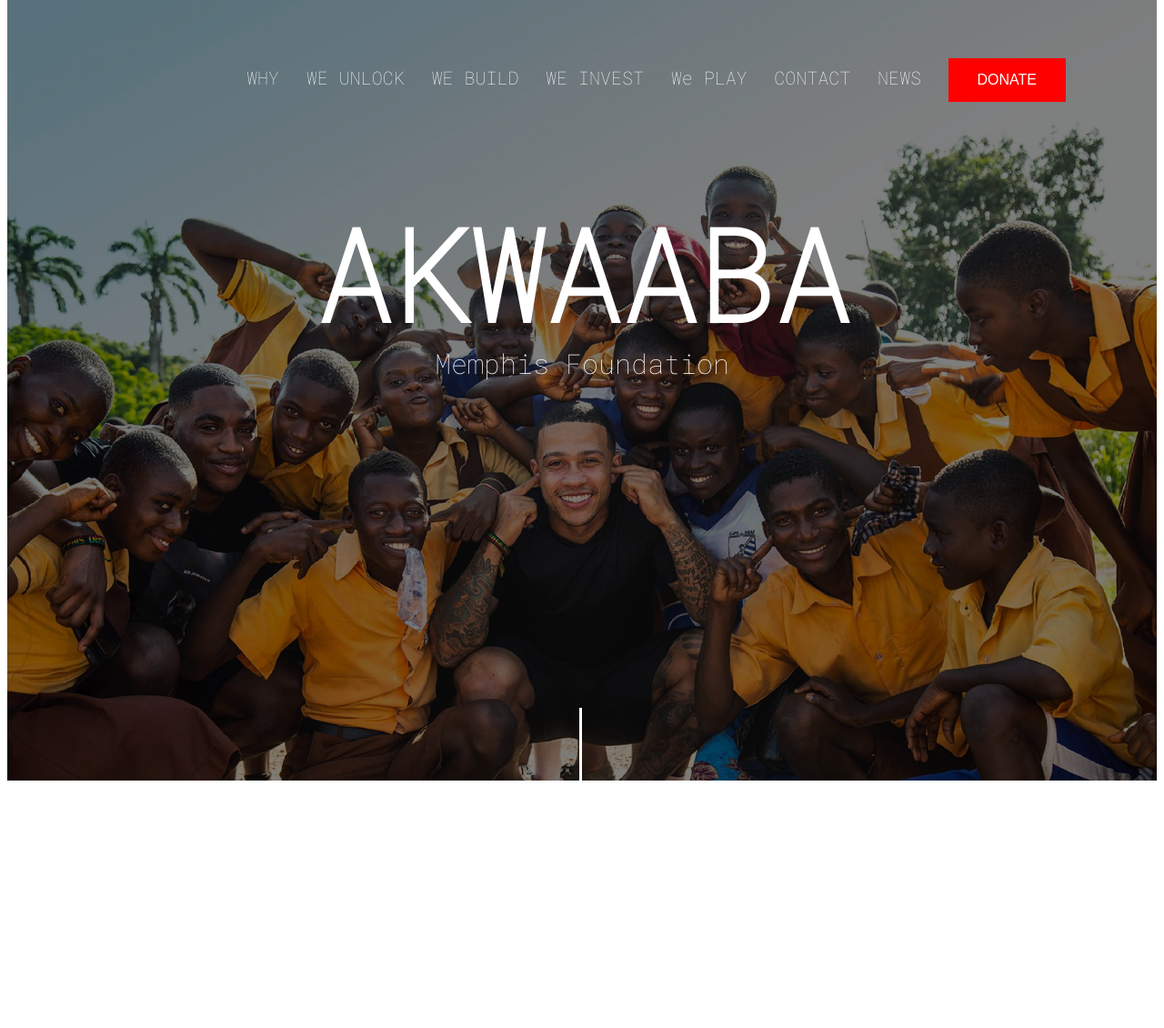
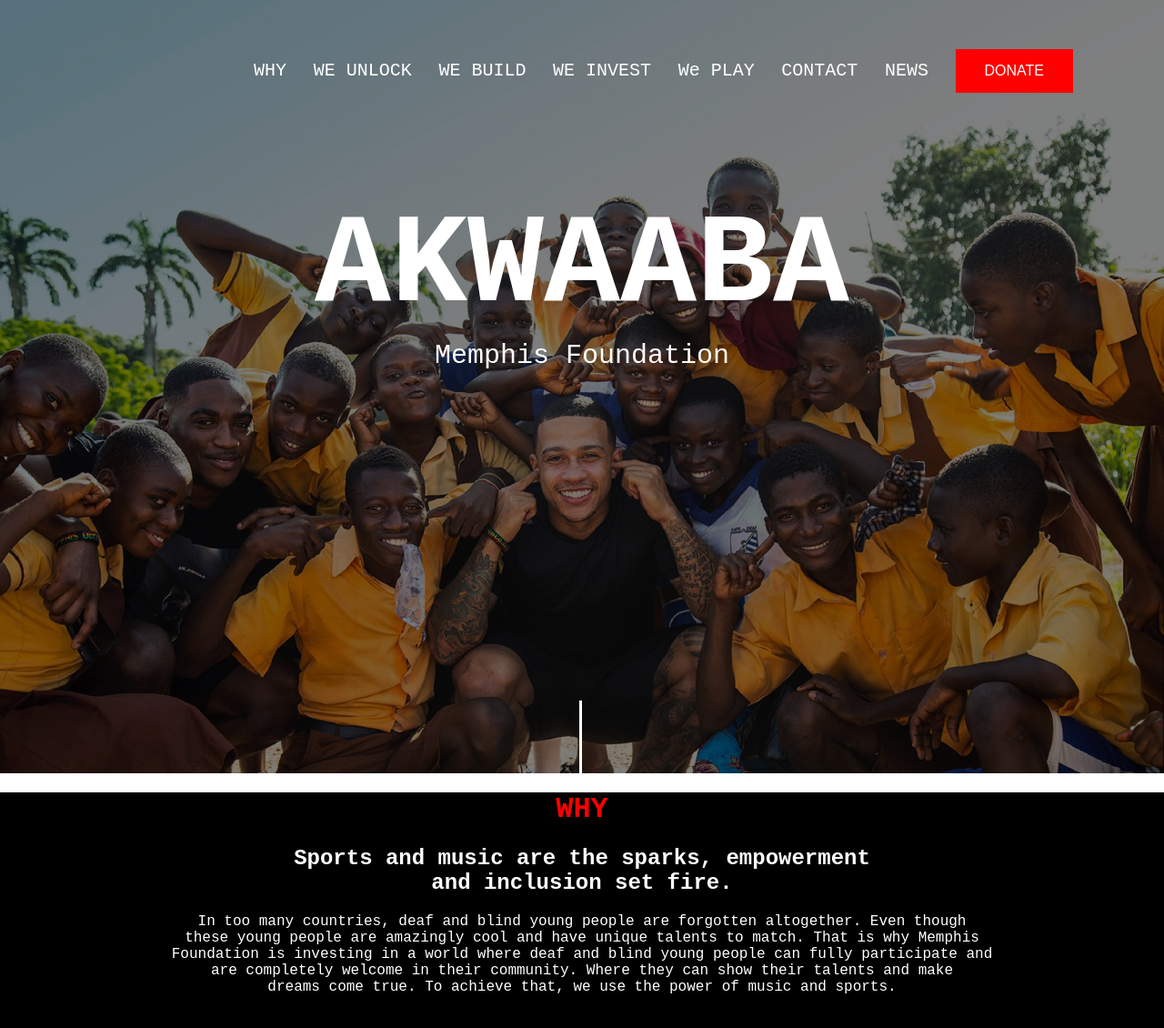
Before and after one commit to RashidLansah/webmockup, a plain HTML site: page index.html in a window 1280 px wide. Shown: the part 230-1360 px from the top of the page at 91% size. Before the commit the page ends 1098 px from the top, so only its background shows below. Drawn offline with Linux system fonts and the light colour scheme.

Commit message:
Why Section

```diff
--- a/index.html
+++ b/index.html
@@ -33,6 +33,14 @@
             <div class="vl"></div>
         </div>
     </header>
+    <div class="why">
+        <h1>WHY</h1>
+        <h2>Sports and music are the sparks, empowerment <br> and inclusion set fire.</h2>
+        <p>In too many countries, deaf and blind young people are forgotten altogether. Even though <br> these young people are
+        amazingly cool and have unique talents to match. That is why Memphis <br> Foundation is investing in a world where deaf and
+        blind young people can fully participate and <br> are completely welcome in their community. Where they can show their
+        talents and make <br> dreams come true. To achieve that, we use the power of music and sports.</p>
+    </div>
 </body>
 
 </html>
--- a/style.css
+++ b/style.css
@@ -4,8 +4,10 @@
 body,
 html {
     height: 100%;
-    font-family: 'Roboto Mono',
+    font-family: 'Rubik',
         monospace;
+        margin: 0;
+        padding: 0;
 }
 
 /*
@@ -18,6 +20,7 @@ background-position: center;
     background-size: cover;
     position: relative;
 } */
+
 
 .bg-img {
     /* The image used */
@@ -34,6 +37,7 @@ background-position: center;
 
     /* Needed to position the navbar */
     position: relative;
+
 }
 
 
@@ -111,9 +115,27 @@ background-position: center;
     left: 50%;
     margin-left: -3px;
     top: 1000px;
+
 }
 
+.why {
+    background-color: black;
+    text-align: center;
+    height: 400px;
+}
 
+.why h1 {
+    color: red;
+text-align: center;
+}
+
+.why h2 {
+    color: white;
+}
+
+.why p {
+    color: white;
+}
 
 /* .container {
     position: absolute;
```
